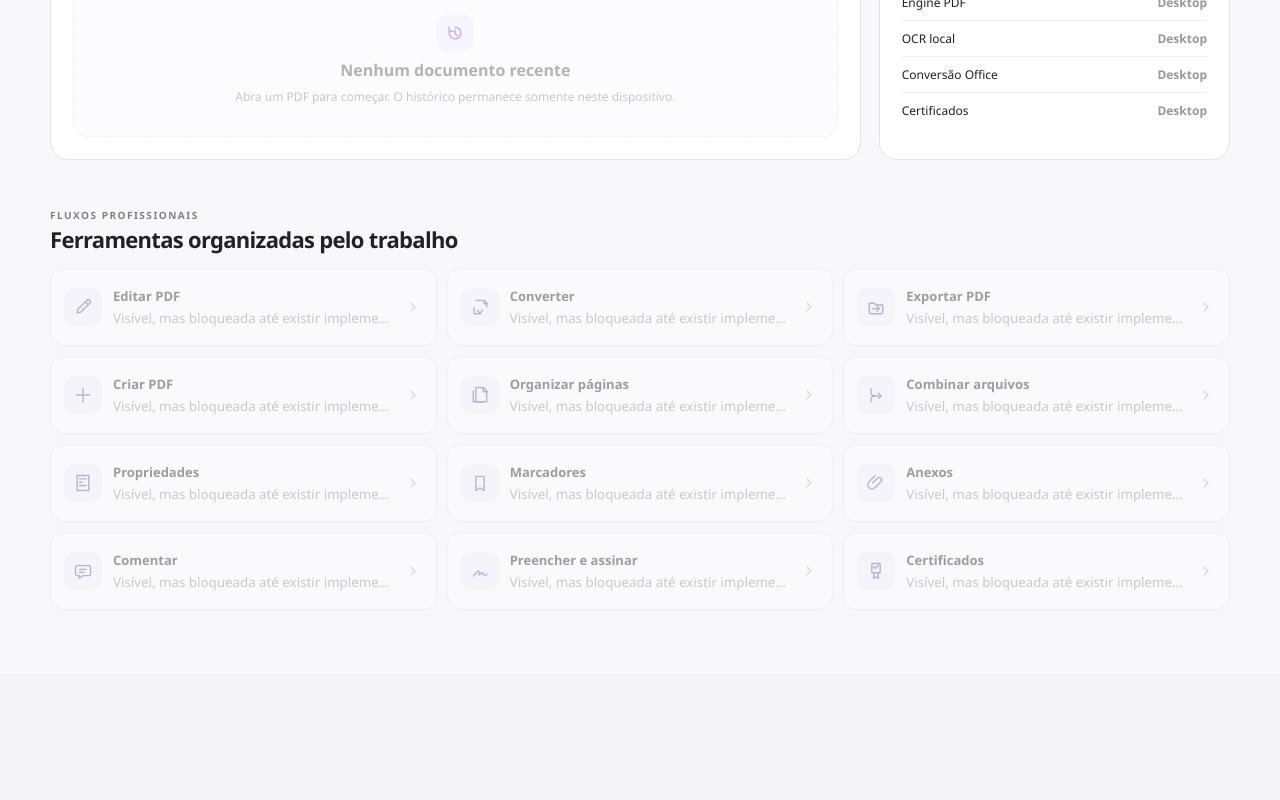
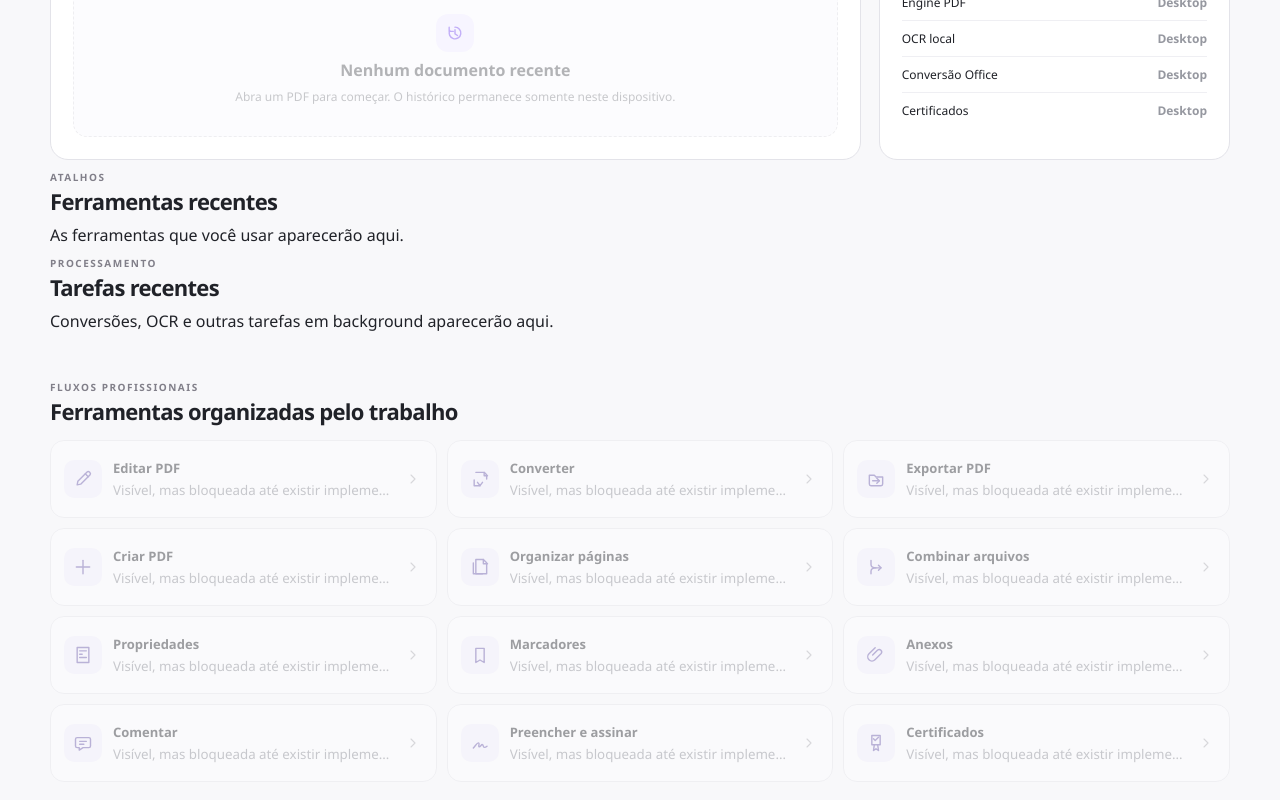
Before and after one commit to gabriell211/Seven-reader, a React (Vite) app: page / in a window 1280 px wide. Shown: the part 911-1711 px from the top of the page. Before the commit the page ends 1585 px from the top, so only its background shows below. Built offline with nearby package versions, Linux system fonts and the light colour scheme.

Commit message:
feat: show recent tools and persistent task history

```diff
--- a/src/components/Home.tsx
+++ b/src/components/Home.tsx
@@ -2,12 +2,14 @@ import { useMemo, useState } from "react";
 import { BrandMark } from "./BrandMark";
 import { SevenIcon } from "./SevenIcon";
 import { canRunTool, tools } from "../data/tools";
-import type { Capabilities, RecentDocument, ToolId } from "../types";
+import type { Capabilities, JobStatus, RecentDocument, ToolId } from "../types";
 
 interface HomeProps {
   native: boolean;
   capabilities: Capabilities | null;
   recents: RecentDocument[];
+  recentTools: ToolId[];
+  taskHistory: JobStatus[];
   onOpen: () => void;
   onOpenFolder: () => void;
   lastSessionPath: string | null;
@@ -35,6 +37,8 @@ export function Home({
   native,
   capabilities,
   recents,
+  recentTools,
+  taskHistory,
   onOpen,
   onOpenFolder,
   lastSessionPath,
@@ -209,6 +213,54 @@ export function Home({
           </aside>
         </section>
 
+        <section className="home-activity-grid">
+          <div className="activity-panel">
+            <div className="section-heading section-heading--compact">
+              <div><span className="eyebrow">ATALHOS</span><h2>Ferramentas recentes</h2></div>
+            </div>
+            {recentTools.length === 0 ? (
+              <div className="activity-empty">As ferramentas que você usar aparecerão aqui.</div>
+            ) : (
+              <div className="recent-tool-list">
+                {recentTools.map((id) => {
+                  const tool = tools.find((item) => item.id === id);
+                  if (!tool) return null;
+                  const enabled = native && canRunTool(tool.id, capabilities);
+                  return (
+                    <button key={id} disabled={!enabled} onClick={() => enabled && onTool(id)}>
+                      <span><SevenIcon name={tool.icon} /></span>
+                      <div><strong>{tool.label}</strong><small>{tool.group}</small></div>
+                      <SevenIcon name="chevronRight" />
+                    </button>
+                  );
+                })}
+              </div>
+            )}
+          </div>
+
+          <div className="activity-panel">
+            <div className="section-heading section-heading--compact">
+              <div><span className="eyebrow">PROCESSAMENTO</span><h2>Tarefas recentes</h2></div>
+            </div>
+            {taskHistory.length === 0 ? (
+              <div className="activity-empty">Conversões, OCR e outras tarefas em background aparecerão aqui.</div>
+            ) : (
+              <div className="task-history-list">
+                {taskHistory.slice(0, 6).map((job) => (
+                  <div className="task-history-row" key={job.id}>
+                    <span className={`task-state task-state--${job.state}`} />
+                    <div>
+                      <strong>{job.kind.replace(/-/g, " ")}</strong>
+                      <small>{job.stage}{job.error ? ` · ${job.error}` : ""}</small>
+                    </div>
+                    <span>{job.progress !== undefined ? `${Math.round(job.progress * 100)}%` : job.state}</span>
+                  </div>
+                ))}
+              </div>
+            )}
+          </div>
+        </section>
+
         <section className="tool-preview" id="all-tools">
           <div className="section-heading">
             <div><span className="eyebrow">FLUXOS PROFISSIONAIS</span><h2>Ferramentas organizadas pelo trabalho</h2></div>
```
